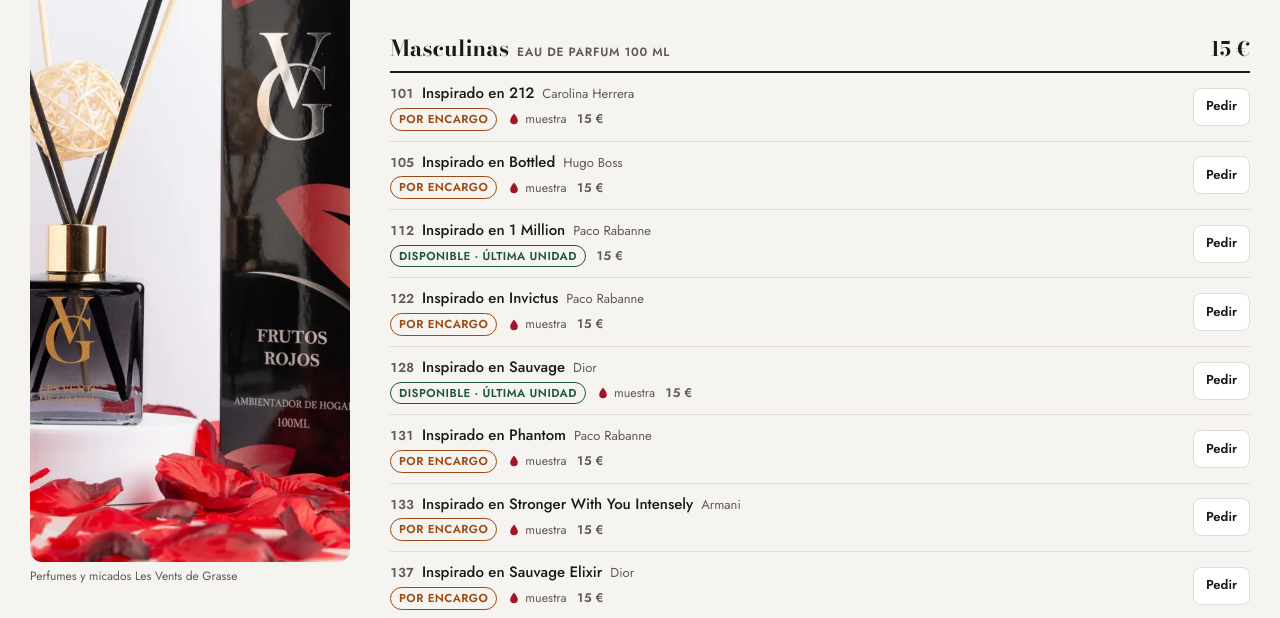
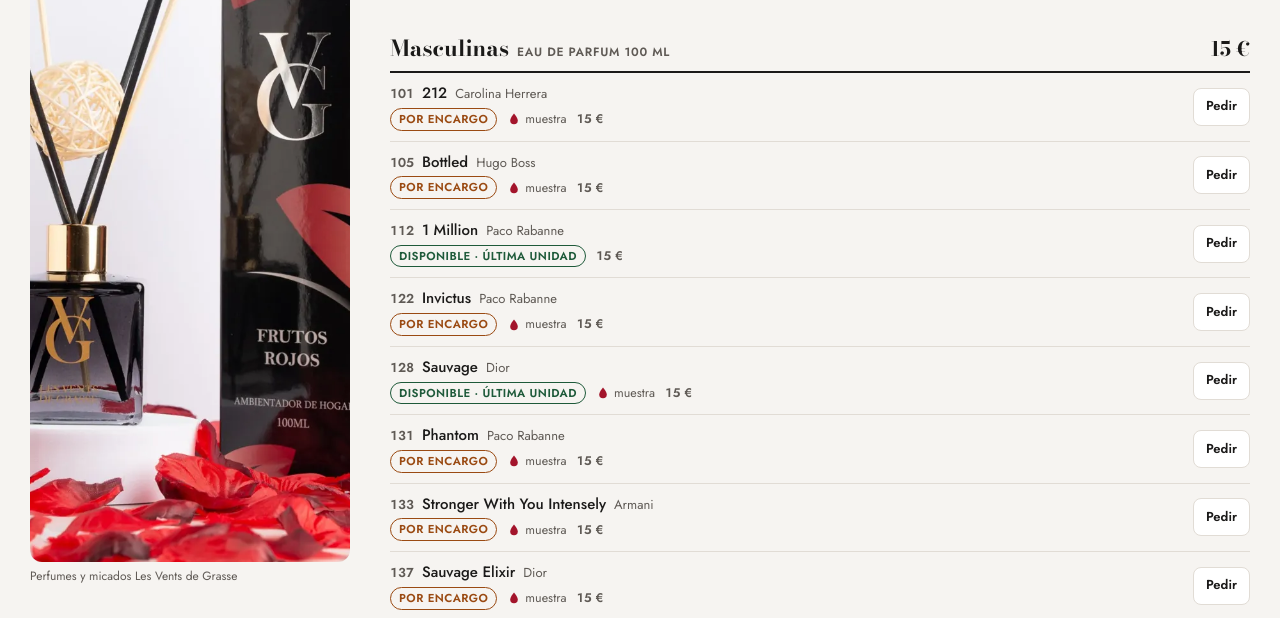
Before and after one commit to ventasolidariadani4eso/ventasolidariadani4eso.github.io, a plain HTML site: page index.html in a window 1280 px wide. Shown: the part 182-800 px from the top of the page. Drawn offline with nearby package versions, Linux system fonts and the light colour scheme.

```diff
--- a/index.html
+++ b/index.html
@@ -45,7 +45,7 @@
     <p class="note">Perfumes de equivalencia (Eau de Parfum 100 ml) y ambientadores micado. Todo lo recaudado ayuda a pagar la excursión. <span id="act"></span></p>
     <div class="contacto">
       <span class="note">Pedidos:</span><span class="tel" id="tel">620 589 262</span>
-      <a class="btn" id="wa" href="#">Escribir por WhatsApp</a>
+      <a class="btn" id="wa" href="#" target="_blank" rel="noopener">Escribir por WhatsApp</a>
     </div>
   </header>
 
@@ -61,7 +61,7 @@
 <script>
 let datos=null, filtro='todo';
 const pasa=p=>filtro==='ya'?VS.n(p.stock)>0:filtro==='enc'?VS.n(p.stock)===0:filtro==='muestra'?!!p.muestra:true;
-function waLink(texto){ return 'whatsapp://send?phone=34'+VS.telLimpio(datos.telefono)+'&text='+encodeURIComponent(texto); }
+function waLink(texto){ return 'https://wa.me/34'+VS.telLimpio(datos.telefono)+'?text='+encodeURIComponent(texto); }
 function pintar(){
   const esc=VS.esc; let h='';
   for(const c of datos.categorias){
@@ -70,12 +70,11 @@ function pintar(){
     for(const p of items){
       const s=VS.n(p.stock);
       const estado=s>0?'<span class="badge on">Disponible'+(s>1?' · quedan '+s:' · última unidad')+'</span>':'<span class="badge off">Por encargo</span>';
-      const insp=c.id!=='micado';
-      const txt='Hola, me interesa '+(insp?'el '+p.ref+' (inspirado en '+p.nombre+(p.marca?' de '+p.marca:'')+')':'el micado '+p.ref+' '+p.nombre)+(s>0?'':', por encargo')+'. ¿Está disponible?';
-      h+='<div class="item"><div class="info"><div class="line1"><span class="ref">'+esc(p.ref)+'</span><span class="nm">'+(insp?'Inspirado en ':'')+esc(p.nombre)+'</span>'
+      const txt='Hola, me interesa '+(c.id==='micado'?'el micado ':'')+p.ref+' '+p.nombre+(p.marca?' ('+p.marca+')':'')+(s>0?'':' por encargo')+'. ¿Está disponible?';
+      h+='<div class="item"><div class="info"><div class="line1"><span class="ref">'+esc(p.ref)+'</span><span class="nm">'+esc(p.nombre)+'</span>'
         +(p.marca?'<span class="br">'+esc(p.marca)+'</span>':'')+'</div><div class="meta">'+estado
         +(p.muestra?'<span class="mu">'+VS.DROP+' muestra</span>':'')+'<span class="precio">'+esc(c.precio)+' €</span></div></div>'
-        +'<a class="btn ghost pedir" href="'+esc(waLink(txt))+'" aria-label="Pedir '+esc(p.nombre)+' por WhatsApp">Pedir</a></div>';
+        +'<a class="btn ghost pedir" href="'+esc(waLink(txt))+'" target="_blank" rel="noopener" aria-label="Pedir '+esc(p.nombre)+' por WhatsApp">Pedir</a></div>';
     }
     h+='</div>';
   }
```
